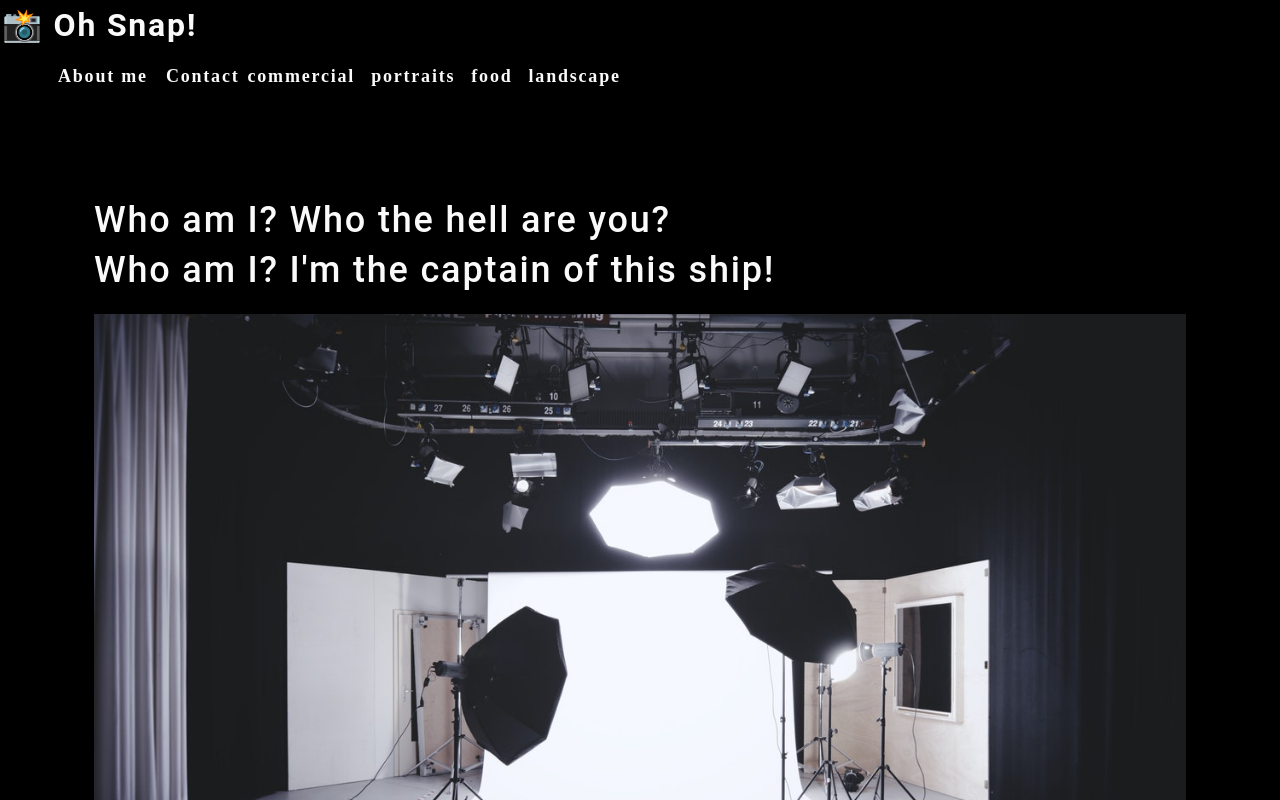
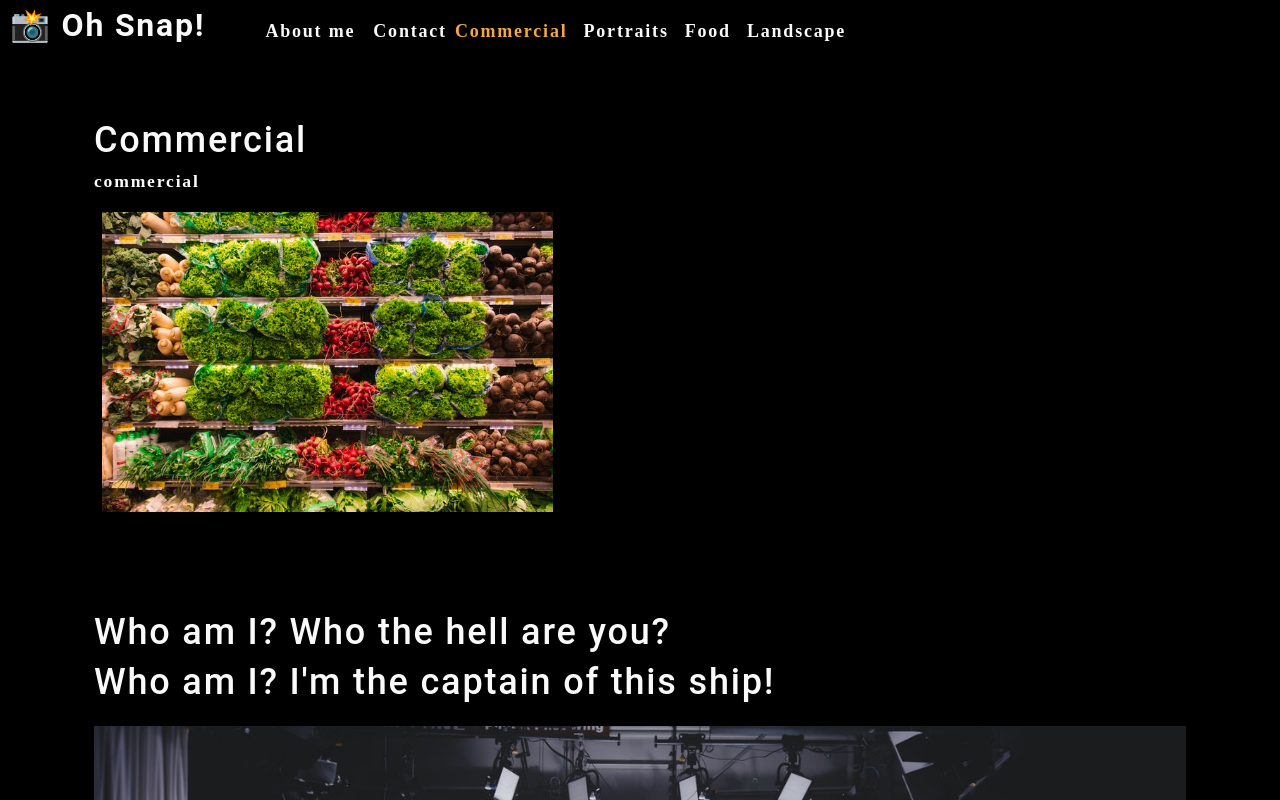
Before and after one commit to CastroOlympias/lyza-portfolio, a React (Create React App) app: page / in a window 1280 px wide. Shown: the top 800 px of the page. Built offline with nearby package versions, Linux system fonts and the light colour scheme.

Commit message:
prepping Nav component to use useState hooks to render stuff

```diff
--- a/src/App.js
+++ b/src/App.js
@@ -1,13 +1,16 @@
 import React from 'react';
 import About from './components/About';
 import Nav from './components/Nav';
+import Gallery from './components/Gallery';
 import './App.css';
+
 
 function App() {
   return (
     <div>
       <Nav></Nav>
       <main>
+        <Gallery></Gallery>
         <About></About>
       </main>
 
--- /dev/null
+++ b/src/components/Gallery/index.js
@@ -0,0 +1,21 @@
+import React from 'react';
+import { capitalizeFirstLetter } from '../../utils/helpers';
+import photo from '../../assets/small/commercial/0.jpg';
+
+function Gallery(props) {
+    const currentCategory = {
+        name: "commercial",
+        description: "Photos of grocery stores, food trucks, and other commcial projects",
+    };
+    return (
+        <section>
+            <h1>{capitalizeFirstLetter(currentCategory.name)}</h1>
+            <p>{currentCategory.name}</p>
+            <div>
+                <img src={photo} alt="Commercial Example" className="img-thumbnail mx-1" />
+            </div>
+        </section>
+    )
+}
+
+export default Gallery;
--- a/src/components/Nav/index.js
+++ b/src/components/Nav/index.js
@@ -1,30 +1,35 @@
-import React from 'react';
+import React, { useState } from "react";
+import { capitalizeFirstLetter } from "../../utils/helpers";
 
 function Nav() {
-    const categories = [
+
+    const [categories] = useState([
         {
-            name: "commercial",
-            description: "Photos of grocery stores, food trucks, and other commercial products"
+            name: 'commercial',
+            description: 'Photos of grocery stores, food trucks, and other commercial projects',
         },
-        { name: "portraits", description: "Portraits of people in my life" },
-        { name: "food", descritption: "Delicious delicacies" },
-        { name: "landscape", description: "fields, farmhouses, waterfalls, and the beauty of nature" },
-    ]
-
-    function categorySelected(name) {
-        console.log(`${name} clicked`)
-    }
+        { name: 'portraits', description: 'Portraits of people in my life' },
+        { name: 'food', description: 'Delicious delicacies' },
+        { name: 'landscape', description: 'Fields, farmhouses, waterfalls, and the beauty of nature' },
+    ]);
+    const [currentCategory, setCurrentCategory] = useState(categories[0]);
     return (
-        <header>
+        <header className="flex-row px-1">
             <h2>
                 <a data-testid="link" href="/">
-                    <span role="img" aria-label="camera">📸</span> Oh Snap!
+                    <span role="img" aria-label="camera">
+                        {" "}
+                        📸
+                    </span>{" "}
+                    Oh Snap!
                 </a>
             </h2>
             <nav>
                 <ul className="flex-row">
                     <li className="mx-2">
-                        <a data-testid="about" href="#about">
+                        <a
+                            href="#about"
+                        >
                             About me
                         </a>
                     </li>
@@ -32,17 +37,19 @@
                         <span>Contact</span>
                     </li>
                     {categories.map((category) => (
-                        <li className="mx-1"
-                            key={category.name}
-                        >
-                            <span onClick={() => categorySelected(category.name)} >
-                                {category.name}
+                        <li className={`mx-1 ${currentCategory.name === category.name && 'navActive'
+                            }`} key={category.name}>
+                            <span
+                                onClick={() => {
+                                    setCurrentCategory(category)
+                                }}
+                            >
+                                {capitalizeFirstLetter(category.name)}
                             </span>
                         </li>
                     ))}
                 </ul>
             </nav>
-
         </header>
     );
 }
```
